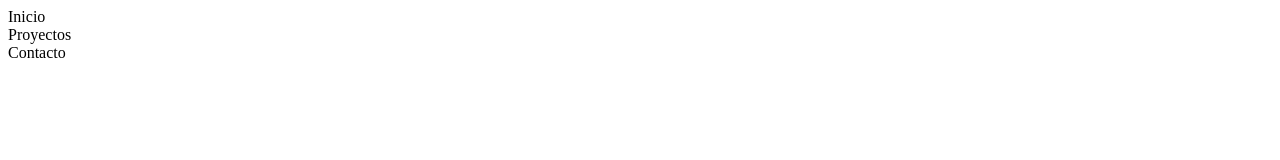
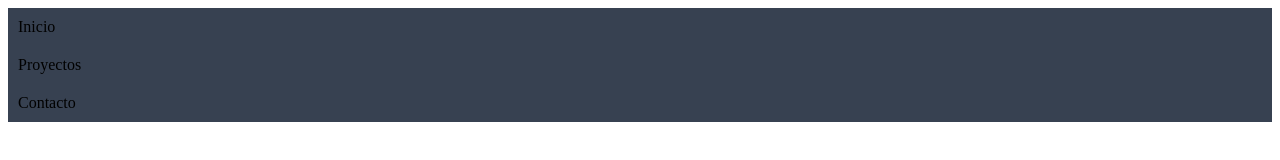
Before and after one commit to Fernando-2711/daw-git-santiago-fernando, a plain HTML site: page index.html in a window 1280 px wide. Drawn offline with Linux system fonts and the light colour scheme.

Commit message:
Mejora el estilo de la cabecera

```diff
--- a/index.html
+++ b/index.html
@@ -1,7 +1,11 @@
 <html>
-<body>
-<nav>Inicio</nav>
-<nav>Proyectos</nav>
-<nav>Contacto</nav>
-</body>
+    <head>
+        <meta charset="UTF-8">
+        <link rel="stylesheet" href="styles.css">
+    </head>
+    <body>
+        <nav>Inicio</nav>
+        <nav>Proyectos</nav>
+        <nav>Contacto</nav>
+    </body>
 </html>
--- /dev/null
+++ b/styles.css
@@ -0,0 +1,4 @@
+nav {
+  background-color: #374151;
+  padding: 10px;
+}
```
